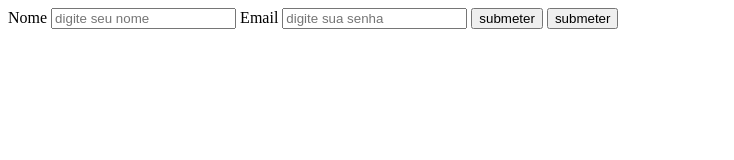
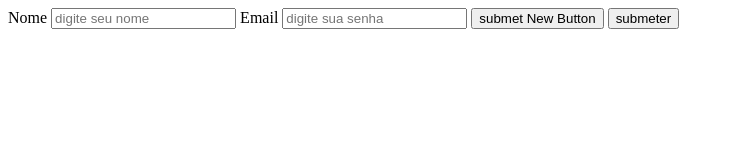
Before and after one commit to eltonapsantos10/formulario-11, a plain HTML site: page index.html in a window 1280 px wide. Shown: the whole page, without its empty margins (0-734 px from the left). Drawn offline with Linux system fonts and the light colour scheme.

Commit message:
terceiro commmit do btn form

```diff
--- a/index.html
+++ b/index.html
@@ -19,7 +19,7 @@
         <label class="label-form" for="password">Email</label>
         <input class="input-form" id="password" type="password" placeholder="digite sua senha">
 
-        <button class="btn-form">submeter</button>
+        <button class="btn-form">submet New Button</button>
 
         <input type="button" value="submeter">
 
```
